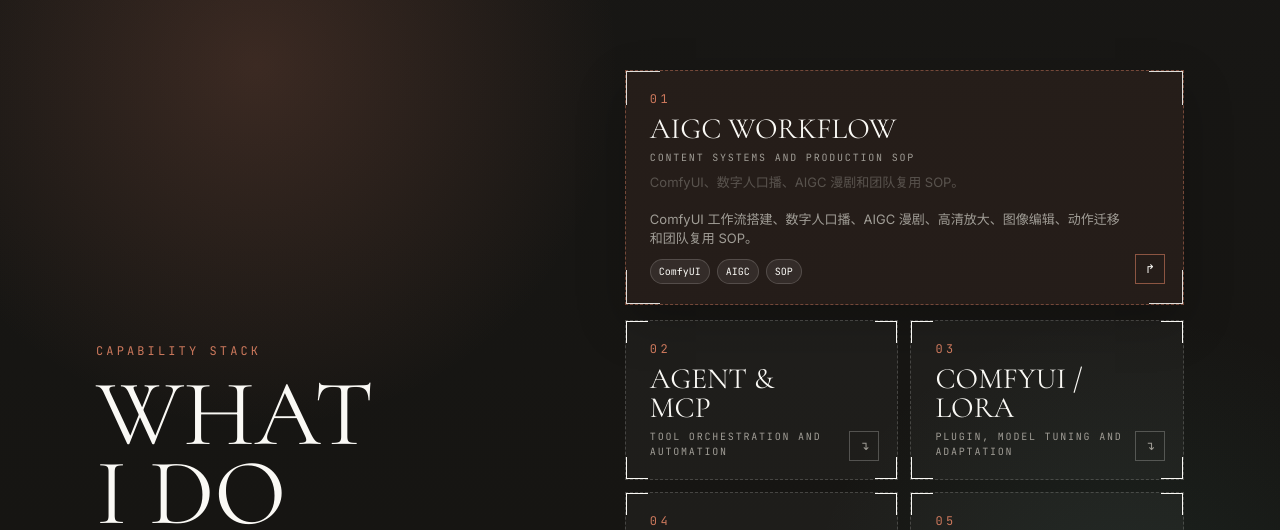
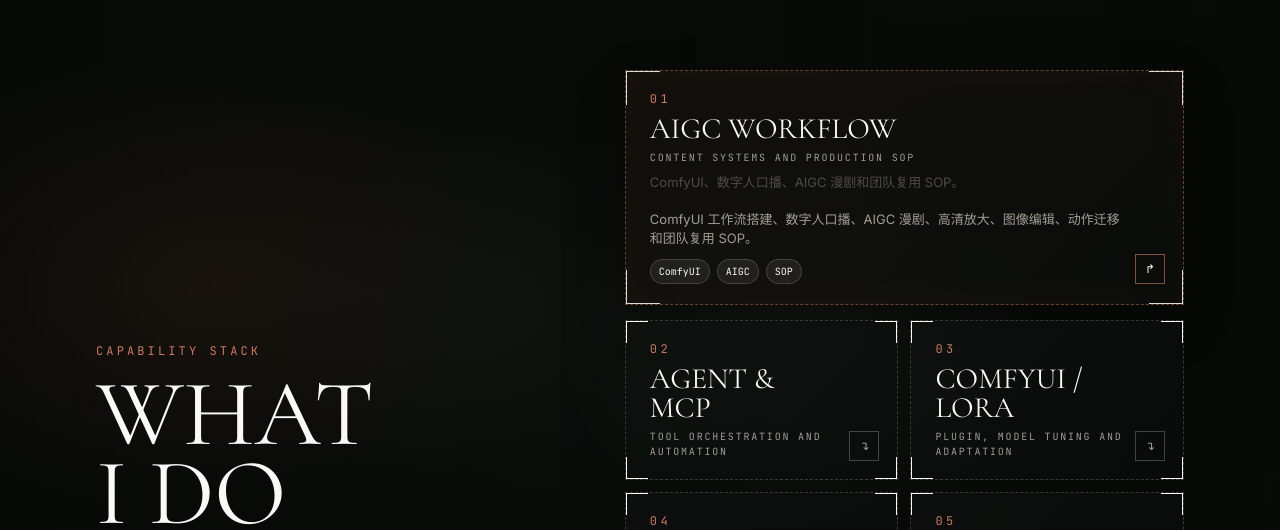
Before and after one commit to qinghui316/portfolio_web, a React (Vite) app: page / in a window 1280 px wide. Shown: the part 1801-2331 px from the top of the page. Built offline with nearby package versions, Linux system fonts and the light colour scheme; no server answers.

Commit message:
fix: blend what video background

```diff
--- a/src/components/SectionWhatIDo.tsx
+++ b/src/components/SectionWhatIDo.tsx
@@ -50,7 +50,8 @@
 
   return (
     <section className="what-i-do-section min-h-screen relative flex items-center text-on-dark py-24 overflow-hidden bg-surface-dark" id="what-i-do">
-      <div className="absolute inset-0 bg-[radial-gradient(circle_at_20%_20%,rgba(204,120,92,0.2),transparent_28%),radial-gradient(circle_at_88%_78%,rgba(93,184,166,0.09),transparent_24%),linear-gradient(180deg,#181715_0%,#151411_100%)]" />
+      <div className="what-i-do-atmosphere" aria-hidden="true" />
+      <div className="what-i-do-grain" aria-hidden="true" />
       <div className="what-i-do-inner max-w-[1580px] w-full mx-auto px-6 md:px-16 xl:px-24 grid lg:grid-cols-[0.86fr_1.14fr] gap-12 items-center relative z-20">
         <div className="what-visual-column">
           <div className="what-visual-copy">
--- a/src/index.css
+++ b/src/index.css
@@ -162,9 +162,21 @@
 }
 .narrative-video-layer[data-mode="dwell"]::before {
   background:
-    radial-gradient(ellipse at 28% 49%, transparent 0%, transparent 50%, rgba(24, 23, 21, 0.2) 72%, rgba(24, 23, 21, 0.72) 100%),
-    linear-gradient(90deg, rgba(24, 23, 21, 0.1) 0%, transparent 22%, transparent 46%, rgba(24, 23, 21, 0.58) 58%, rgba(24, 23, 21, 0.96) 100%),
-    linear-gradient(180deg, rgba(24, 23, 21, 0.18) 0%, transparent 28%, transparent 70%, rgba(24, 23, 21, 0.82) 100%);
+    radial-gradient(ellipse at 26% 48%, transparent 0%, transparent 48%, rgba(6, 9, 7, 0.18) 70%, rgba(6, 9, 7, 0.7) 100%),
+    linear-gradient(90deg, rgba(6, 9, 7, 0.06) 0%, transparent 24%, rgba(7, 10, 8, 0.06) 42%, rgba(7, 10, 8, 0.46) 62%, rgba(7, 9, 8, 0.92) 100%),
+    linear-gradient(180deg, rgba(7, 9, 8, 0.96) 0%, rgba(7, 9, 8, 0.54) 13%, transparent 24%, transparent 68%, rgba(7, 9, 8, 0.86) 100%);
+}
+.narrative-video-layer[data-mode="dwell"]::after {
+  content: "";
+  position: absolute;
+  inset: 0;
+  z-index: 5;
+  pointer-events: none;
+  background:
+    radial-gradient(ellipse at 22% 38%, rgba(250, 249, 245, 0.018), transparent 38%),
+    repeating-radial-gradient(circle at 18% 32%, rgba(250, 249, 245, 0.018) 0 1px, transparent 1px 5px);
+  mix-blend-mode: soft-light;
+  opacity: 0.32;
 }
 .narrative-video-poster,
 .narrative-video {
@@ -202,12 +214,20 @@
   position: absolute;
   inset: 0;
   z-index: 4;
-  background: rgba(24, 23, 21, var(--narrative-shade, 0));
+  background: rgba(6, 9, 7, var(--narrative-shade, 0));
 }
 
 /* Deep narrative About + work video */
 .about-section {
   border-top: 1px solid rgba(250, 249, 245, 0.08);
+}
+.about-section::after {
+  content: "";
+  position: absolute;
+  inset: auto 0 0;
+  height: 26vh;
+  pointer-events: none;
+  background: linear-gradient(180deg, rgba(24, 23, 21, 0) 0%, rgba(9, 12, 9, 0.56) 72%, rgba(7, 9, 7, 0.92) 100%);
 }
 .about-process {
   position: relative;
@@ -246,6 +266,37 @@
   display: flex;
   align-items: flex-end;
 }
+.what-i-do-section {
+  background: #070907;
+}
+.what-i-do-atmosphere {
+  position: absolute;
+  inset: 0;
+  background:
+    radial-gradient(ellipse at 17% 42%, rgba(204, 120, 92, 0.12), transparent 28%),
+    radial-gradient(ellipse at 45% 46%, rgba(93, 184, 166, 0.055), transparent 30%),
+    radial-gradient(ellipse at 88% 80%, rgba(204, 120, 92, 0.05), transparent 26%),
+    linear-gradient(90deg, #070907 0%, #080b08 38%, #090a08 62%, #0c0d0a 100%),
+    linear-gradient(180deg, #0c0f0b 0%, #070907 46%, #080907 100%);
+}
+.what-i-do-atmosphere::after {
+  content: "";
+  position: absolute;
+  inset: 0;
+  background:
+    linear-gradient(90deg, rgba(7, 9, 7, 0.08) 0%, rgba(7, 9, 7, 0.22) 42%, rgba(7, 9, 7, 0.54) 58%, rgba(7, 9, 7, 0.9) 100%),
+    radial-gradient(ellipse at 54% 48%, transparent 0%, rgba(7, 9, 7, 0.18) 56%, rgba(7, 9, 7, 0.7) 100%);
+}
+.what-i-do-grain {
+  position: absolute;
+  inset: 0;
+  opacity: 0.2;
+  pointer-events: none;
+  mix-blend-mode: soft-light;
+  background:
+    repeating-radial-gradient(circle at 12% 18%, rgba(250, 249, 245, 0.045) 0 1px, transparent 1px 4px),
+    repeating-linear-gradient(90deg, rgba(250, 249, 245, 0.018) 0 1px, transparent 1px 7px);
+}
 .what-i-do-inner {
   min-height: 100vh;
   align-content: center;
@@ -264,6 +315,16 @@
   z-index: 8;
   justify-self: end;
   width: min(760px, 100%);
+}
+.what-grid::before {
+  content: "";
+  position: absolute;
+  inset: -7vh -6vw -7vh -5vw;
+  z-index: -1;
+  pointer-events: none;
+  background:
+    radial-gradient(ellipse at 34% 48%, rgba(250, 249, 245, 0.035), transparent 38%),
+    linear-gradient(90deg, rgba(7, 9, 7, 0.32) 0%, rgba(7, 9, 7, 0.56) 42%, rgba(7, 9, 7, 0.82) 100%);
 }
 @media (max-width: 1024px) {
   .about-process {
@@ -606,7 +667,9 @@
   position: relative;
   min-height: 112px;
   border: 1px dashed rgba(250, 249, 245, 0.18);
-  background: rgba(250, 249, 245, 0.035);
+  background:
+    linear-gradient(135deg, rgba(250, 249, 245, 0.025), rgba(250, 249, 245, 0.008)),
+    rgba(7, 10, 8, 0.56);
   padding: 20px 56px 20px 24px;
   overflow: hidden;
   outline: none;
@@ -617,10 +680,12 @@
 .what-panel.is-expanded {
   grid-column: 1 / -1;
   min-height: clamp(214px, 25vh, 252px);
-  background: rgba(204, 120, 92, 0.08);
+  background:
+    linear-gradient(135deg, rgba(204, 120, 92, 0.055), rgba(250, 249, 245, 0.012)),
+    rgba(8, 10, 8, 0.72);
   border-color: rgba(204, 120, 92, 0.48);
   transform: translateY(-3px);
-  box-shadow: 0 18px 46px rgba(0, 0, 0, 0.22);
+  box-shadow: inset 0 0 36px rgba(204, 120, 92, 0.045), 0 18px 46px rgba(0, 0, 0, 0.24);
 }
 .what-panel-head {
   display: grid;
```
